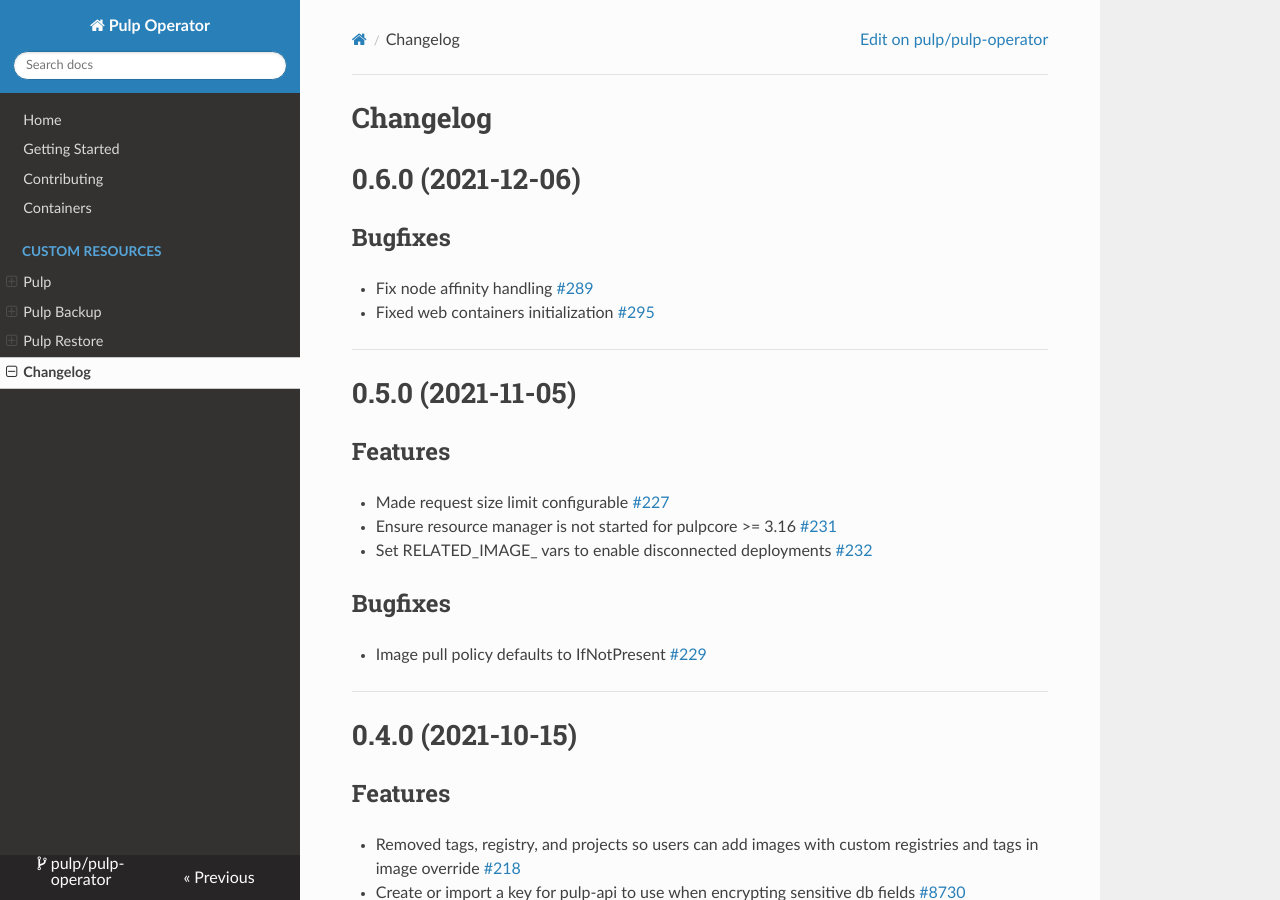
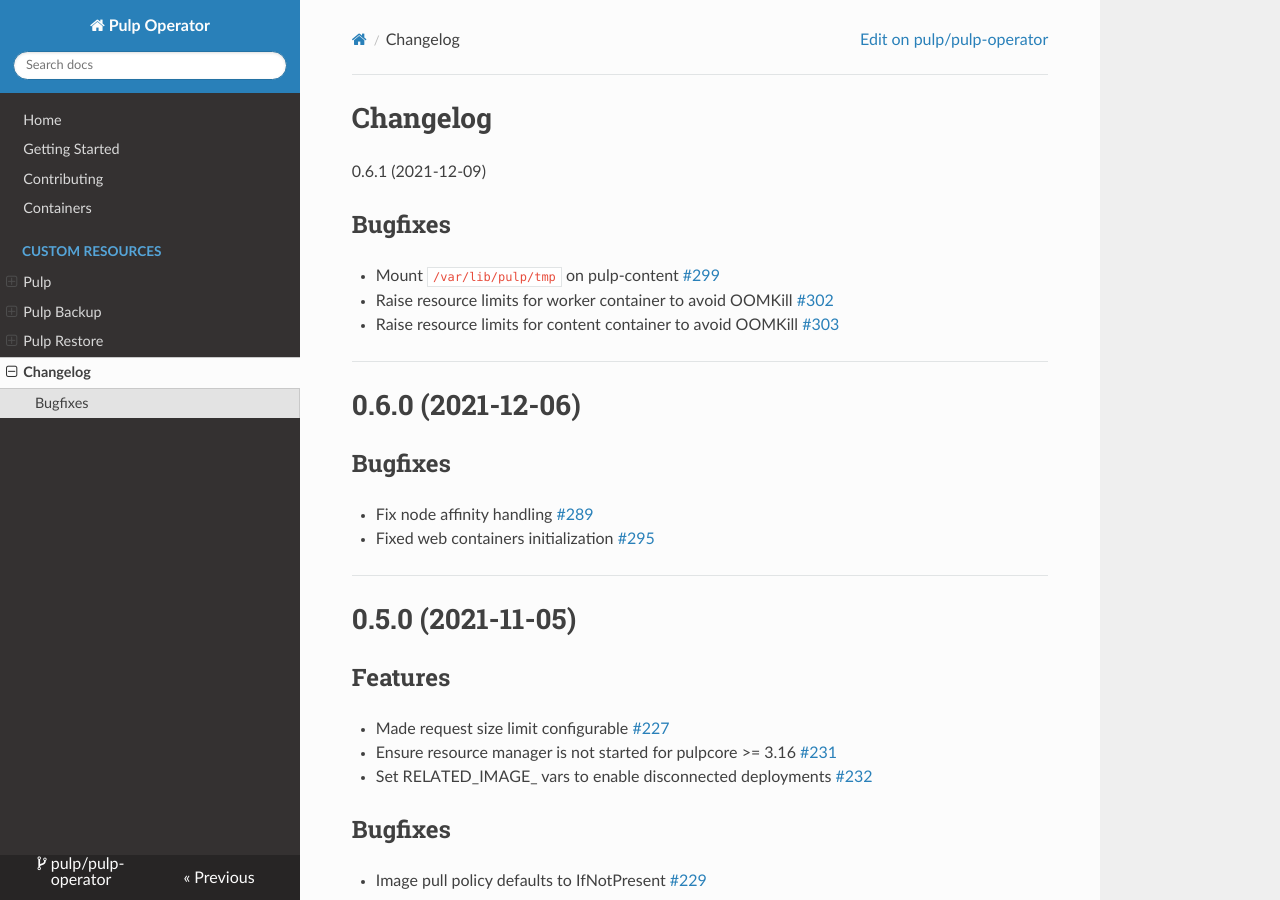
Before and after one commit to pulp/pulp-operator, an MkDocs documentation site: the page built from docs/CHANGES.md, in a window 1280 px wide and 900 px high. Built offline with MkDocs 1.6.1, drawn with Linux system fonts in a browser that asks for light colours; nearby versions of some CDN libraries.

Commit message:
Build 0.6.1 changelog
[noissue]

```diff
--- a/docs/CHANGES.md
+++ b/docs/CHANGES.md
@@ -12,6 +12,22 @@ Changelog
 --->
 
 <!-- TOWNCRIER -->
+
+0.6.1 (2021-12-09)
+
+Bugfixes
+--------
+
+- Mount `/var/lib/pulp/tmp` on pulp-content
+  [#299](https://github.com/pulp/pulp-operator/issues/299)
+- Raise resource limits for worker container to avoid OOMKill
+  [#302](https://github.com/pulp/pulp-operator/issues/302)
+- Raise resource limits for content container to avoid OOMKill
+  [#303](https://github.com/pulp/pulp-operator/issues/303)
+
+
+----
+
 
 0.6.0 (2021-12-06)
 ==================
```
Also changed, not shown: 3 other files.
